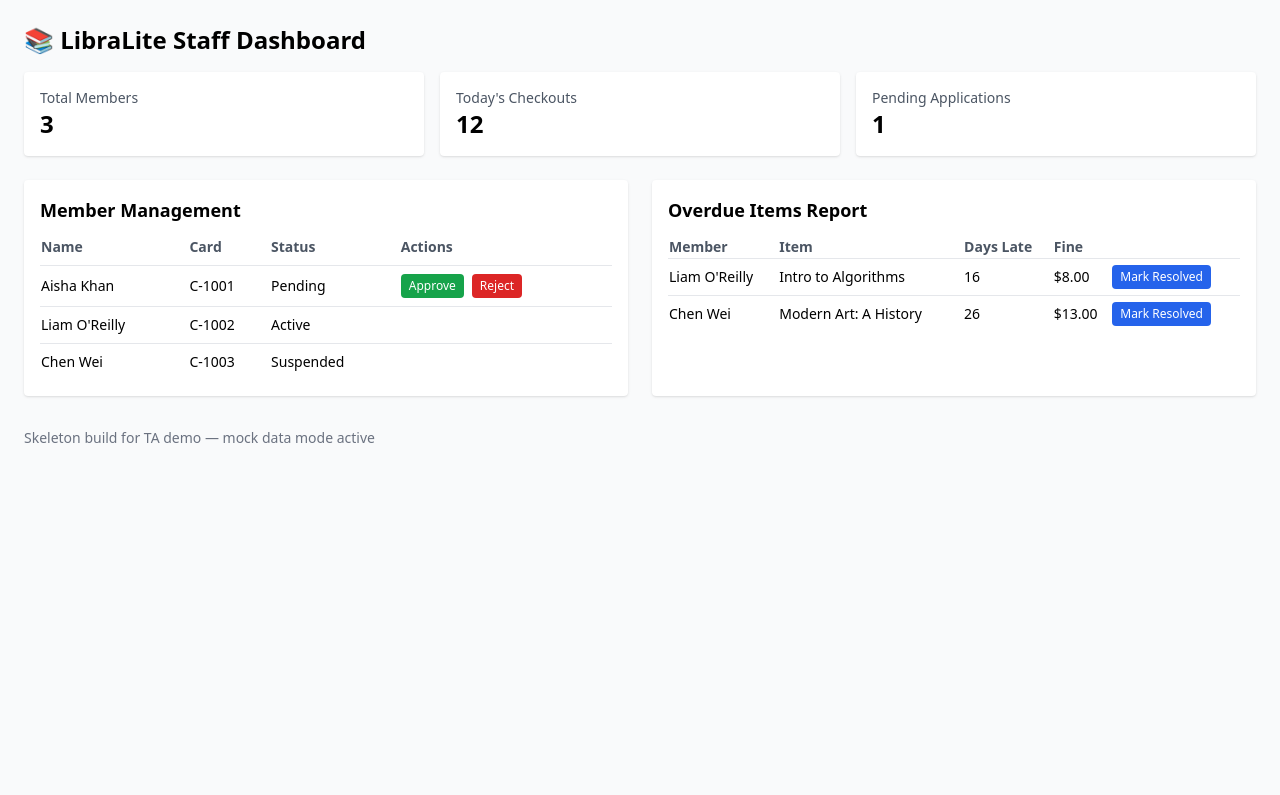
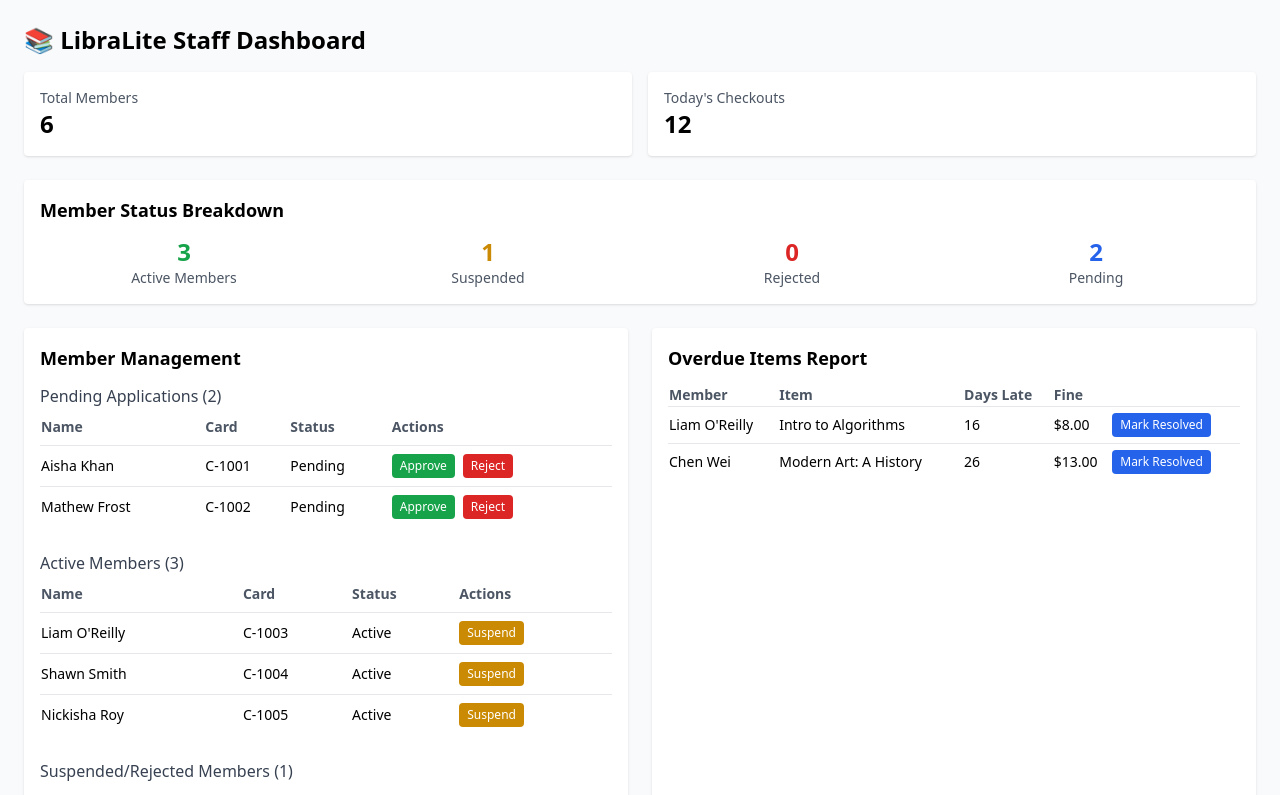
Before and after one commit to Harsh3923/cps_714, a React (Vite) app: page / in a window 1280 px wide. Shown: the top 795 px of the page. Built offline with nearby package versions, Linux system fonts and the light colour scheme.

Commit message:
Update StaffAdminDashboard.jsx

```diff
--- a/src/StaffAdminDashboard.jsx
+++ b/src/StaffAdminDashboard.jsx
@@ -18,34 +18,93 @@ const USE_FIRESTORE = false; // set true when Firebase is configured
 
 const mockMembers = [
   { id: "m-001", name: "Aisha Khan", email: "aisha.k@example.com", cardNumber: "C-1001", status: "pending" },
-  { id: "m-002", name: "Liam O'Reilly", email: "liam.o@example.com", cardNumber: "C-1002", status: "active" },
-  { id: "m-003", name: "Chen Wei", email: "chen.w@example.com", cardNumber: "C-1003", status: "suspended" },
+  { id: "m-002", name: "Mathew Frost", email: "mathew.k@example.com", cardNumber: "C-1002", status: "pending" },
+  { id: "m-003", name: "Liam O'Reilly", email: "liam.o@example.com", cardNumber: "C-1003", status: "active" },
+  { id: "m-004", name: "Shawn Smith", email: "shawn.o@example.com", cardNumber: "C-1004", status: "active" },
+  { id: "m-005", name: "Nickisha Roy", email: "nickisha.o@example.com", cardNumber: "C-1005", status: "active" },
+  { id: "m-006", name: "Chen Wei", email: "chen.w@example.com", cardNumber: "C-1006", status: "suspended" },
 ];
 
 const mockOverdueReport = [
-  { memberId: "m-002", memberName: "Liam O'Reilly", itemTitle: "Intro to Algorithms", daysLate: 16, fine: 8.0 },
-  { memberId: "m-003", memberName: "Chen Wei", itemTitle: "Modern Art: A History", daysLate: 26, fine: 13.0 },
+  { memberId: "m-003", memberName: "Liam O'Reilly", itemTitle: "Intro to Algorithms", daysLate: 16, fine: 8.0 },
+  { memberId: "m-005", memberName: "Chen Wei", itemTitle: "Modern Art: A History", daysLate: 26, fine: 13.0 },
 ];
 
 export default function StaffAdminDashboard() {
   const [members, setMembers] = useState([]);
   const [overdueReport, setOverdueReport] = useState([]);
-  const [metrics, setMetrics] = useState({ totalMembers: 0, todaysCheckouts: 0, pendingApplications: 0 });
+  const [metrics, setMetrics] = useState({
+    totalMembers: 0,
+    todaysCheckouts: 0,
+    activeMembers: 0,
+    suspendedMembers: 0,
+    rejectedMembers: 0,
+    pendingApplications: 0
+  });
 
   useEffect(() => {
     if (!USE_FIRESTORE) {
       setMembers(mockMembers);
       setOverdueReport(mockOverdueReport);
+      const activeCount = mockMembers.filter(m => m.status === "active").length;
+      const suspendedCount = mockMembers.filter(m => m.status === "suspended").length;
+      const rejectedCount = mockMembers.filter(m => m.status === "rejected").length;
+      const pendingCount = mockMembers.filter(m => m.status === "pending").length;
+
       setMetrics({
         totalMembers: mockMembers.length,
         todaysCheckouts: 12,
-        pendingApplications: mockMembers.filter((m) => m.status === "pending").length,
+        activeMembers: activeCount,
+        suspendedMembers: suspendedCount,
+        rejectedMembers: rejectedCount,
+        pendingApplications: pendingCount
       });
     }
   }, []);
 
-  const approveMember = (id) => setMembers((p) => p.map((m) => (m.id === id ? { ...m, status: "active" } : m)));
-  const rejectMember = (id) => setMembers((p) => p.filter((m) => m.id !== id));
+  const approveMember = (id) => {
+    setMembers((p) => p.map((m) => (m.id === id ? { ...m, status: "active" } : m)));
+    // Update metrics after state change
+    setTimeout(() => {
+      const updatedMembers = members.map(m => m.id === id ? { ...m, status: "active" } : m);
+      updateMetrics(updatedMembers);
+    }, 0);
+  };
+
+  const rejectMember = (id) => {
+    setMembers((p) => p.map((m) => (m.id === id ? { ...m, status: "rejected" } : m)));
+    // Update metrics after state change
+    setTimeout(() => {
+      const updatedMembers = members.map(m => m.id === id ? { ...m, status: "rejected" } : m);
+      updateMetrics(updatedMembers);
+    }, 0);
+  };
+
+  const suspendMember = (id) => {
+    setMembers((p) => p.map((m) => (m.id === id ? { ...m, status: "suspended" } : m)));
+    // Update metrics after state change
+    setTimeout(() => {
+      const updatedMembers = members.map(m => m.id === id ? { ...m, status: "suspended" } : m);
+      updateMetrics(updatedMembers);
+    }, 0);
+  };
+
+  const updateMetrics = (membersList) => {
+    const activeCount = membersList.filter(m => m.status === "active").length;
+    const suspendedCount = membersList.filter(m => m.status === "suspended").length;
+    const rejectedCount = membersList.filter(m => m.status === "rejected").length;
+    const pendingCount = membersList.filter(m => m.status === "pending").length;
+
+    setMetrics({
+      totalMembers: membersList.length,
+      todaysCheckouts: 12, // Keeping this static for demo
+      activeMembers: activeCount,
+      suspendedMembers: suspendedCount,
+      rejectedMembers: rejectedCount,
+      pendingApplications: pendingCount
+    });
+  };
+
   const markResolved = (id, item) =>
     setOverdueReport((p) => p.filter((r) => !(r.memberId === id && r.itemTitle === item)));
 
@@ -53,14 +112,37 @@ export default function StaffAdminDashboard() {
     <div className="min-h-screen bg-gray-50 p-6">
       <h1 className="text-2xl font-bold mb-4">📚 LibraLite Staff Dashboard</h1>
 
-      <div className="grid grid-cols-1 md:grid-cols-3 gap-4 mb-6">
+      {/* Only show Total Members and Today's Checkouts at the top */}
+      <div className="grid grid-cols-1 md:grid-cols-2 gap-4 mb-6">
         <MetricCard label="Total Members" value={metrics.totalMembers} />
         <MetricCard label="Today's Checkouts" value={metrics.todaysCheckouts} />
-        <MetricCard label="Pending Applications" value={metrics.pendingApplications} />
+      </div>
+
+      {/* Member Status Breakdown */}
+      <div className="bg-white p-4 rounded shadow mb-6">
+        <h2 className="text-lg font-semibold mb-3">Member Status Breakdown</h2>
+        <div className="grid grid-cols-2 md:grid-cols-4 gap-4">
+          <div className="text-center">
+            <div className="text-2xl font-bold text-green-600">{metrics.activeMembers}</div>
+            <div className="text-sm text-gray-600">Active Members</div>
+          </div>
+          <div className="text-center">
+            <div className="text-2xl font-bold text-yellow-600">{metrics.suspendedMembers}</div>
+            <div className="text-sm text-gray-600">Suspended</div>
+          </div>
+          <div className="text-center">
+            <div className="text-2xl font-bold text-red-600">{metrics.rejectedMembers}</div>
+            <div className="text-sm text-gray-600">Rejected</div>
+          </div>
+          <div className="text-center">
+            <div className="text-2xl font-bold text-blue-600">{metrics.pendingApplications}</div>
+            <div className="text-sm text-gray-600">Pending</div>
+          </div>
+        </div>
       </div>
 
       <div className="grid grid-cols-1 lg:grid-cols-2 gap-6">
-        <MemberSection members={members} approve={approveMember} reject={rejectMember} />
+        <MemberSection members={members} approve={approveMember} reject={rejectMember} suspend={suspendMember} />
         <OverdueSection overdue={overdueReport} markResolved={markResolved} />
       </div>
 
@@ -80,20 +162,56 @@ function MetricCard({ label, value }) {
   );
 }
 
-function MemberSection({ members, approve, reject }) {
+function MemberSection({ members, approve, reject, suspend }) {
+  // Filter members by status
+  const pendingMembers = members.filter(m => m.status === "pending");
+  const activeMembers = members.filter(m => m.status === "active");
+  const inactiveMembers = members.filter(m => m.status === "suspended" || m.status === "rejected");
+
   return (
     <div className="bg-white p-4 rounded shadow">
       <h2 className="text-lg font-semibold mb-3">Member Management</h2>
-      {members.length === 0 ? (
+
+      {/* Pending Members Section */}
+      {pendingMembers.length > 0 && (
+        <div className="mb-6">
+          <h3 className="font-medium text-gray-700 mb-2">Pending Applications ({pendingMembers.length})</h3>
+          <MemberTable members={pendingMembers} approve={approve} reject={reject} suspend={suspend} showActions={true} tableType="pending" />
+        </div>
+      )}
+
+      {/* Active Members Section */}
+      {activeMembers.length > 0 && (
+        <div className="mb-6">
+          <h3 className="font-medium text-gray-700 mb-2">Active Members ({activeMembers.length})</h3>
+          <MemberTable members={activeMembers} approve={approve} reject={reject} suspend={suspend} showActions={true} tableType="active" />
+        </div>
+      )}
+
+      {/* Inactive Members Section (Suspended/Rejected) */}
+      {inactiveMembers.length > 0 && (
+        <div>
+          <h3 className="font-medium text-gray-700 mb-2">Suspended/Rejected Members ({inactiveMembers.length})</h3>
+          <MemberTable members={inactiveMembers} approve={approve} reject={reject} suspend={suspend} showActions={false} tableType="inactive" />
+        </div>
+      )}
+
+      {members.length === 0 && (
         <p className="text-gray-500">No members found.</p>
-      ) : (
-        <table className="w-full text-sm">
+      )}
+    </div>
+  );
+}
+
+function MemberTable({ members, approve, reject, suspend, showActions, tableType }) {
+  return (
+    <table className="w-full text-sm mb-4">
       <thead>
         <tr className="text-left text-gray-600">
           <th className="pb-2">Name</th>
           <th className="pb-2">Card</th>
           <th className="pb-2">Status</th>
-              <th className="pb-2">Actions</th>
+          {showActions && <th className="pb-2">Actions</th>}
         </tr>
       </thead>
       <tbody>
@@ -102,8 +220,9 @@ function MemberSection({ members, approve, reject }) {
             <td className="py-2">{m.name}</td>
             <td className="py-2">{m.cardNumber}</td>
             <td className="py-2 capitalize">{m.status}</td>
+            {showActions && (
               <td className="py-2 space-x-2">
-                  {m.status === "pending" && (
+                {tableType === "pending" && (
                   <>
                     <button onClick={() => approve(m.id)} className="px-2 py-1 bg-green-600 text-white rounded text-xs">
                       Approve
@@ -113,13 +232,17 @@ function MemberSection({ members, approve, reject }) {
                     </button>
                   </>
                 )}
+                {tableType === "active" && (
+                  <button onClick={() => suspend(m.id)} className="px-2 py-1 bg-yellow-600 text-white rounded text-xs">
+                    Suspend
+                  </button>
+                )}
               </td>
+            )}
           </tr>
         ))}
       </tbody>
     </table>
-      )}
-    </div>
   );
 }
 
```
Lines whose indentation alone changed are shown as unchanged.
